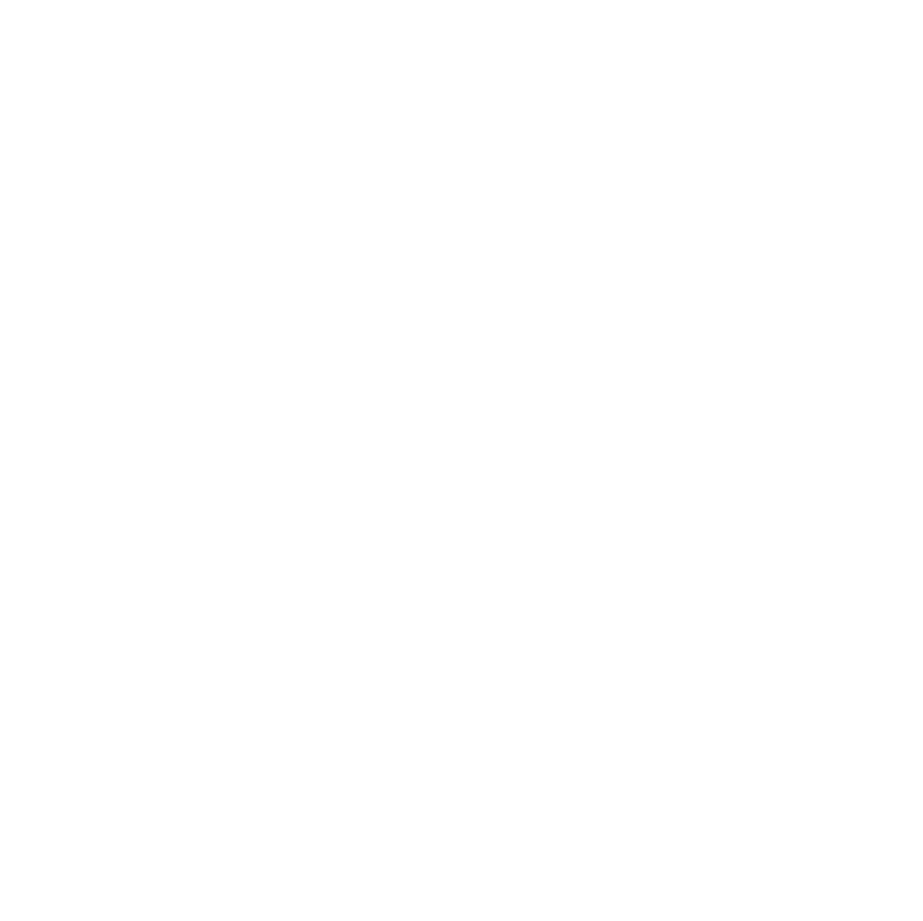
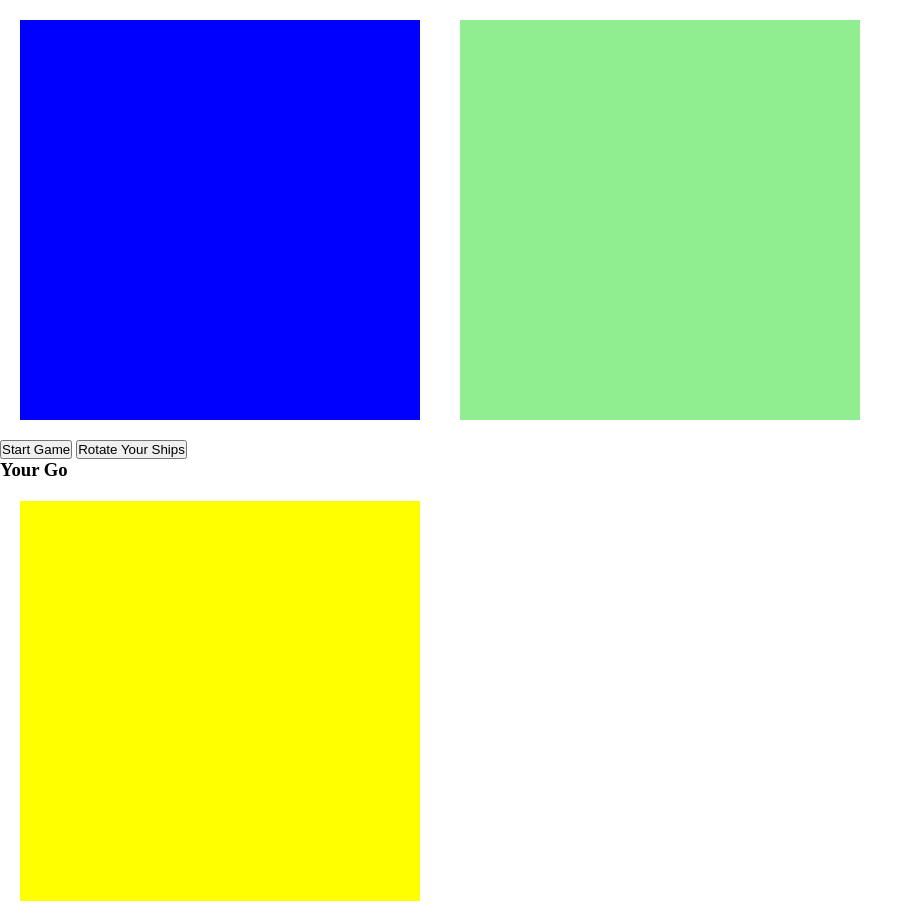
Before and after one commit to mbeckdev/battleships, a plain HTML site: page index.html in a window 1280 px wide. Shown: the whole page, without its empty margins (0-923 px from the left). Before the commit the page ends 800 px from the top, so only its background shows below. Drawn offline with Linux system fonts and the light colour scheme.

Commit message:
Add initial css

```diff
--- a/index.html
+++ b/index.html
@@ -7,6 +7,20 @@
   </head>
 
   <body>
+    <div class="container">
+      <div class="grid grid-user"></div>
+      <div class="grid grid-computer"></div>
+    </div>
+
+    <div class="hidden-info">
+      <button id="start">Start Game</button>
+      <button id="roatte">Rotate Your Ships</button>
+      <h3 id="whose-go">Your Go</h3>
+      <h3 id="info"></h3>
+    </div>
+
+    <div class="grid-display"></div>
+
     <script src="app.js" charset="utf-8"></script>
   </body>
 </html>
--- a/style.css
+++ b/style.css
@@ -0,0 +1,40 @@
+* {
+  margin: 0;
+  padding: 0;
+  box-sizing: border-box;
+}
+
+.container {
+  display: flex;
+}
+
+.grid-user {
+  width: 400px;
+  height: 400px;
+  display: flex;
+  flex-wrap: wrap;
+  background-color: blue;
+  margin: 20px;
+}
+
+.grid div {
+  width: 40px;
+  height: 40px;
+  background-color: red;
+}
+
+.grid-computer {
+  width: 400px;
+  height: 400px;
+  display: flex;
+  flex-wrap: wrap;
+  background-color: lightgreen;
+  margin: 20px;
+}
+
+.grid-display {
+  width: 400px;
+  height: 400px;
+  margin: 20px;
+  background-color: yellow;
+}
```
